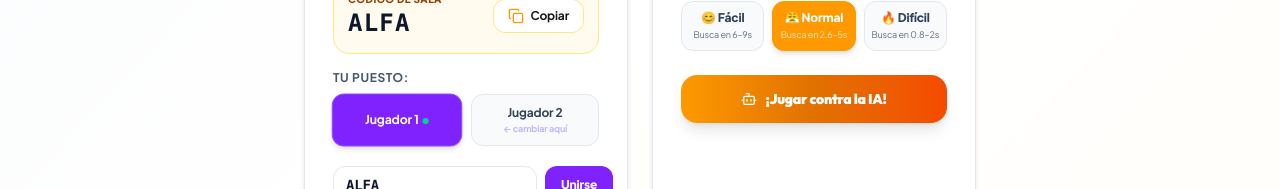
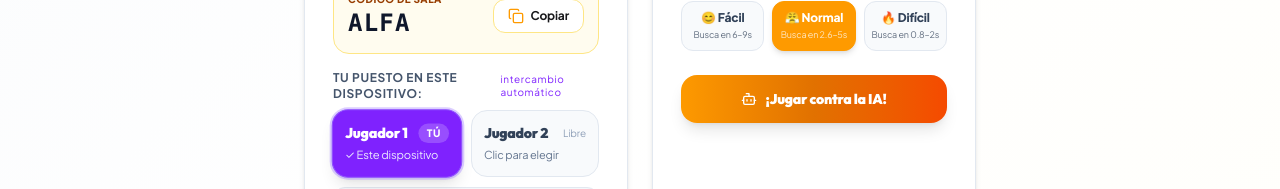
Before and after one commit to Jose-Guevara-R/enustop, a React (Vite) app: page / in a window 1280 px wide. Shown: the part 763-952 px from the top of the page. Built offline with nearby package versions, Linux system fonts and the light colour scheme; no server answers.

Commit message:
fix: mutual exclusion of player slots with automatic real-time swap across devices

```diff
--- a/server.ts
+++ b/server.ts
@@ -90,6 +90,21 @@ function getOrCreateRoom(roomId: string, isBotGame: boolean = false): RoomInstan
 }
 
 function broadcastRoomState(room: RoomInstance) {
+  // Purge any closed or broken sockets
+  for (const client of Array.from(room.clients)) {
+    if (client.ws.readyState !== WebSocket.OPEN) {
+      room.clients.delete(client);
+    }
+  }
+
+  // Synchronize connected status strictly from active client connections
+  const hasP1 = Array.from(room.clients).some(c => c.slot === 'player1');
+  const hasP2 = Array.from(room.clients).some(c => c.slot === 'player2');
+  room.state.player1.connected = hasP1;
+  if (!room.state.isBotGame) {
+    room.state.player2.connected = hasP2;
+  }
+
   for (const client of room.clients) {
     if (client.ws.readyState === WebSocket.OPEN) {
       client.ws.send(
@@ -463,20 +478,68 @@ wss.on('connection', (ws: WebSocket) => {
         const roomId = (action.roomId || 'DEFAULT').toUpperCase();
         const room = getOrCreateRoom(roomId, false);
 
-        // Determine player slot
+        // Purge closed or dead sockets
+        for (const c of Array.from(room.clients)) {
+          if (c.ws.readyState !== WebSocket.OPEN) {
+            room.clients.delete(c);
+          }
+        }
+
+        // Check if this ws was already registered in the room
+        const existing = Array.from(room.clients).find((c) => c.ws === ws);
+
+        // Active rival clients on other sockets
+        const rivalP1 = Array.from(room.clients).find((c) => c.ws !== ws && c.slot === 'player1');
+        const rivalP2 = Array.from(room.clients).find((c) => c.ws !== ws && c.slot === 'player2');
+
         let slot: PlayerId | 'spectator' = 'spectator';
-        if (action.preferredSlot === 'player1' && !room.state.player1.connected) {
-          slot = 'player1';
-        } else if (action.preferredSlot === 'player2' && !room.state.player2.connected) {
-          slot = 'player2';
-        } else if (!room.state.player1.connected) {
-          slot = 'player1';
-        } else if (!room.state.player2.connected) {
-          slot = 'player2';
+
+        if (action.preferredSlot === 'player2') {
+          if (!rivalP2) {
+            slot = 'player2';
+          } else if (!rivalP1) {
+            // Rival was player2: auto-swap rival to player1 so this player gets player2
+            rivalP2.slot = 'player1';
+            slot = 'player2';
+          } else {
+            slot = 'spectator';
+          }
+        } else if (action.preferredSlot === 'player1') {
+          if (!rivalP1) {
+            slot = 'player1';
+          } else if (!rivalP2) {
+            // Rival was player1: auto-swap rival to player2 so this player gets player1
+            rivalP1.slot = 'player2';
+            slot = 'player1';
+          } else {
+            slot = 'spectator';
+          }
+        } else {
+          // No explicit preference: pick free slot without displacing
+          if (!rivalP1) {
+            slot = 'player1';
+          } else if (!rivalP2) {
+            slot = 'player2';
+          } else {
+            slot = 'spectator';
+          }
+        }
+
+        if (existing) {
+          existing.roomId = roomId;
+          existing.slot = slot;
+          clientConn = existing;
+        } else {
+          clientConn = {
+            ws,
+            roomId,
+            slot,
+            playerId: Math.random().toString(36).substring(2, 9),
+          };
+          room.clients.add(clientConn);
         }
 
         if (slot !== 'spectator') {
-          room.state[slot].connected = true;
           if (action.playerName && action.playerName !== 'Jugador 1' && action.playerName !== 'Jugador 2') {
             room.state[slot].name = action.playerName;
           } else {
@@ -484,24 +547,38 @@ wss.on('connection', (ws: WebSocket) => {
           }
         }
 
-        clientConn = {
-          ws,
-          roomId,
-          slot,
-          playerId: Math.random().toString(36).substring(2, 9),
-        };
-        room.clients.add(clientConn);
+        broadcastRoomState(room);
+        return;
+      }
 
-        // Auto-start if both players connected and in lobby
-        if (
-          room.state.state === 'lobby' &&
-          room.state.player1.connected &&
-          room.state.player2.connected
-        ) {
-          room.state.state = 'rps';
+      if (action.type === 'SWITCH_SLOT') {
+        if (!clientConn) return;
+        const room = rooms.get(clientConn.roomId);
+        if (!room) return;
+
+        const targetSlot: PlayerId = action.slot;
+        const rivalSlot: PlayerId = targetSlot === 'player1' ? 'player2' : 'player1';
+
+        // Find rival currently occupying targetSlot
+        const rivalClient = Array.from(room.clients).find(
+          (c) => c.ws !== ws && c.slot === targetSlot && c.ws.readyState === WebSocket.OPEN
+        );
+
+        if (rivalClient) {
+          // Automatic mutual swap!
+          rivalClient.slot = rivalSlot;
+          room.state[rivalSlot].name = rivalSlot === 'player1' ? 'Jugador 1' : 'Jugador 2';
         }
 
+        clientConn.slot = targetSlot;
+        room.state[targetSlot].name = targetSlot === 'player1' ? 'Jugador 1' : 'Jugador 2';
+
         broadcastRoomState(room);
+        broadcastEvent(room, {
+          type: 'SLOT_SWAPPED',
+          newSlot: targetSlot,
+          message: `Puestos actualizados: ${targetSlot === 'player1' ? 'Jugador 1' : 'Jugador 2'}`,
+        });
         return;
       }
 
@@ -648,14 +725,7 @@ wss.on('connection', (ws: WebSocket) => {
       const room = rooms.get(clientConn.roomId);
       if (room) {
         room.clients.delete(clientConn);
-        if (clientConn.slot === 'player1' || clientConn.slot === 'player2') {
-          // Check if any other client is on that slot
-          const stillConnected = Array.from(room.clients).some((c) => c.slot === clientConn?.slot);
-          if (!stillConnected && !room.state.isBotGame) {
-            room.state[clientConn.slot].connected = false;
-            broadcastRoomState(room);
-          }
-        }
+        broadcastRoomState(room);
       }
     }
   });
--- a/src/components/Header.tsx
+++ b/src/components/Header.tsx
@@ -39,7 +39,7 @@ export const Header: React.FC<HeaderProps> = ({
   const openSecondTab = () => {
     const url = new URL(window.location.href);
     url.searchParams.set('room', roomId);
-    url.searchParams.set('slot', 'player2');
+    url.searchParams.set('slot', mySlot === 'player1' ? 'player2' : 'player1');
     window.open(url.toString(), '_blank');
   };
 
--- a/src/components/LobbyScreen.tsx
+++ b/src/components/LobbyScreen.tsx
@@ -41,7 +41,8 @@ export const LobbyScreen: React.FC<LobbyScreenProps> = ({
     }
   };
 
-  const inviteUrl = `${window.location.origin}${window.location.pathname}?room=${roomId}`;
+  const inviteSlot: PlayerId = mySlot === 'player1' ? 'player2' : 'player1';
+  const inviteUrl = `${window.location.origin}${window.location.pathname}?room=${roomId}&slot=${inviteSlot}`;
 
   const copyLink = () => {
     navigator.clipboard.writeText(inviteUrl);
@@ -50,7 +51,7 @@ export const LobbyScreen: React.FC<LobbyScreenProps> = ({
   };
 
   const whatsappMsg = encodeURIComponent(
-    `¡Hola! Te invito a jugar *NumSTOP!* 🔢⚡\nEntra con el código de sala *${roomId}*:\n${inviteUrl}`
+    `¡Hola! Te invito a jugar *NumSTOP!* 🔢⚡\nEntra con el código de sala *${roomId}* (puesto asignado: ${inviteSlot === 'player1' ? 'Jugador 1' : 'Jugador 2'}):\n${inviteUrl}`
   );
 
   const handleJoinRoom = (e: React.FormEvent) => {
@@ -184,33 +185,52 @@ export const LobbyScreen: React.FC<LobbyScreenProps> = ({
             </div>
 
             {/* Slot selector — auto-asigna el contrario */}
-            <div className="text-xs font-bold uppercase tracking-wider text-slate-600 dark:text-slate-400 mb-2">Tu puesto:</div>
-            <div className="grid grid-cols-2 gap-2.5 mb-5">
+            <div className="flex items-center justify-between text-xs font-bold uppercase tracking-wider text-slate-600 dark:text-slate-400 mb-2">
+              <span>Tu puesto en este dispositivo:</span>
+              <span className="text-[10px] text-violet-600 dark:text-violet-400 lowercase font-normal">intercambio automático</span>
+            </div>
+            <div className="grid grid-cols-2 gap-2.5 mb-2.5">
               {(['player1', 'player2'] as PlayerId[]).map(slot => {
-                const oppositeSlot: PlayerId = slot === 'player1' ? 'player2' : 'player1';
+                const isSelected = mySlot === slot;
+                const isRivalConnected = roomState[slot].connected && !isSelected;
                 const handleClick = () => {
-                  // Si ya soy este slot, no hacer nada
                   if (mySlot === slot) return;
-                  // Elegir este slot; el otro jugador (si existe en otra pestaña) ya estará en el opuesto
                   onSwitchSlot(slot);
-                  // Si el jugador actual estaba en el opuesto, liberar ese slot tomando el nuevo
-                  // (el servidor/BroadcastChannel lo propagará automáticamente)
                 };
                 return (
                   <button key={slot} onClick={handleClick}
-                    className={`py-2.5 px-3 rounded-xl border text-xs font-bold transition-all cursor-pointer ${
-                      mySlot === slot
-                        ? 'border-violet-500 bg-violet-600 text-white shadow-md scale-[1.02]'
-                        : 'border-slate-200 dark:border-slate-700 bg-slate-50 dark:bg-slate-800 text-slate-700 dark:text-slate-300 hover:bg-slate-100'
+                    className={`p-3 rounded-2xl border text-left transition-all cursor-pointer relative flex flex-col justify-between ${
+                      isSelected
+                        ? 'border-violet-500 bg-violet-600 text-white shadow-lg ring-2 ring-violet-400/40 scale-[1.02]'
+                        : 'border-slate-200 dark:border-slate-700 bg-slate-50 dark:bg-slate-800/80 text-slate-700 dark:text-slate-300 hover:bg-slate-100 hover:border-violet-300 dark:hover:border-violet-600'
                     }`}>
-                    <span>{slot === 'player1' ? 'Jugador 1' : 'Jugador 2'}</span>
-                    {roomState[slot].connected && <span className="ml-1 w-1.5 h-1.5 rounded-full bg-emerald-400 inline-block" />}
-                    {mySlot !== slot && roomState[oppositeSlot].connected && mySlot === oppositeSlot && (
-                      <span className="block text-[9px] text-violet-300 mt-0.5">← cambiar aquí</span>
-                    )}
+                    <div className="flex items-center justify-between w-full mb-1">
+                      <span className="font-display font-black text-sm">{slot === 'player1' ? 'Jugador 1' : 'Jugador 2'}</span>
+                      {isSelected ? (
+                        <span className="px-2 py-0.5 rounded-full bg-white/20 text-[10px] font-black uppercase tracking-wider text-white">
+                          Tú
+                        </span>
+                      ) : isRivalConnected ? (
+                        <span className="px-2 py-0.5 rounded-full bg-emerald-100 dark:bg-emerald-950/60 text-emerald-700 dark:text-emerald-300 text-[10px] font-bold flex items-center gap-1">
+                          <span className="w-1.5 h-1.5 rounded-full bg-emerald-500 animate-pulse" /> Rival
+                        </span>
+                      ) : (
+                        <span className="text-[10px] text-slate-400">Libre</span>
+                      )}
+                    </div>
+                    <div className={`text-[11px] ${isSelected ? 'text-violet-100' : 'text-slate-500 dark:text-slate-400'}`}>
+                      {isSelected
+                        ? '✓ Este dispositivo'
+                        : isRivalConnected
+                        ? 'Clic para intercambiar'
+                        : 'Clic para elegir'}
+                    </div>
                   </button>
                 );
               })}
+            </div>
+            <div className="text-[11px] text-slate-500 dark:text-slate-400 mb-4 bg-slate-100/80 dark:bg-slate-800/60 p-2.5 rounded-xl border border-slate-200 dark:border-slate-700/60 leading-snug">
+              ⚡ <strong>Diferenciación automática:</strong> Si este dispositivo elige <em>Jugador 1</em>, el otro dispositivo pasará automáticamente a ser <em>Jugador 2</em> (y viceversa).
             </div>
 
             {/* Join different room */}
--- a/src/hooks/useGameSync.ts
+++ b/src/hooks/useGameSync.ts
@@ -119,31 +119,54 @@ export function useGameSync(initialRoomId: string = 'ALFA', initialSlot: PlayerI
       if (!data || !data.type) return;
 
       if (data.type === 'BC_HELLO') {
-        const otherSlot = data.slot as PlayerId;
+        const incomingSlot = data.slot as PlayerId;
         setRivalDisconnected(false);
+
+        // If the incoming tab has the same slot as me, assign it the opposite slot!
+        const assignedSlotForOther: PlayerId = (incomingSlot === mySlot)
+          ? (mySlot === 'player1' ? 'player2' : 'player1')
+          : incomingSlot;
+
         setRoomState(prev => {
+          const myKey = mySlot === 'spectator' ? 'player1' : mySlot;
           const next = {
             ...prev,
-            [otherSlot]: { ...prev[otherSlot], connected: true },
+            [myKey]: { ...prev[myKey], connected: true },
+            [assignedSlotForOther]: { ...prev[assignedSlotForOther], connected: true },
           };
           bc.postMessage({
             type: 'BC_WELCOME',
             slot: mySlot,
+            assignSlot: assignedSlotForOther,
             state: next,
           });
           return next;
         });
       } else if (data.type === 'BC_WELCOME') {
-        const otherSlot = data.slot as PlayerId;
         setRivalDisconnected(false);
+        if (data.assignSlot && data.assignSlot !== mySlot) {
+          setMySlot(data.assignSlot);
+          showNotification(`Asignado automáticamente como ${data.assignSlot === 'player1' ? 'Jugador 1' : 'Jugador 2'}`, 2500);
+        }
         setRoomState(prev => {
-          const slotKey = mySlot === 'spectator' ? 'player1' : mySlot;
+          const actualSlot = data.assignSlot || (mySlot === 'spectator' ? 'player1' : mySlot);
+          const otherSlot = data.slot as PlayerId;
           return {
             ...data.state,
-            [slotKey]: { ...prev[slotKey], connected: true },
+            [actualSlot]: { ...data.state[actualSlot], connected: true },
             [otherSlot]: { ...data.state[otherSlot], connected: true },
           };
         });
+      } else if (data.type === 'BC_SWAP_SLOTS') {
+        // Rival picked data.senderSlot, so this tab automatically switches to data.receiverSlot!
+        setRivalDisconnected(false);
+        setMySlot(data.receiverSlot);
+        setRoomState(prev => ({
+          ...prev,
+          [data.senderSlot]: { ...prev[data.senderSlot], connected: true },
+          [data.receiverSlot]: { ...prev[data.receiverSlot], connected: true },
+        }));
+        showNotification(`El rival eligió ${data.senderSlot === 'player1' ? 'Jugador 1' : 'Jugador 2'}. Pasaste automáticamente a ${data.receiverSlot === 'player1' ? 'Jugador 1' : 'Jugador 2'}.`, 3000);
       } else if (data.type === 'BC_STATE') {
         if (data.originSlot !== mySlot) {
           if (data.sound === 'stop') soundManager.playDeskBell();
@@ -221,7 +244,12 @@ export function useGameSync(initialRoomId: string = 'ALFA', initialSlot: PlayerI
             switch (data.type) {
               case 'ROOM_STATE':
                 setRoomState(data.state);
-                if (data.yourSlot) setMySlot(data.yourSlot);
+                if (data.yourSlot && data.yourSlot !== 'spectator') {
+                  setMySlot(data.yourSlot);
+                }
+                break;
+              case 'SLOT_SWAPPED':
+                showNotification(data.message, 2500);
                 break;
               case 'RPS_TIE':
                 soundManager.playTie();
@@ -719,12 +747,22 @@ export function useGameSync(initialRoomId: string = 'ALFA', initialSlot: PlayerI
 
   const switchRoleSlot = useCallback((slot: PlayerId) => {
     setMySlot(slot);
+    const oppositeSlot: PlayerId = slot === 'player1' ? 'player2' : 'player1';
     if (connected) {
-      sendAction({ type: 'JOIN_ROOM', roomId, preferredSlot: slot });
+      sendAction({ type: 'SWITCH_SLOT', slot });
     } else if (bcRef.current) {
-      bcRef.current.postMessage({ type: 'BC_HELLO', slot });
+      bcRef.current.postMessage({
+        type: 'BC_SWAP_SLOTS',
+        senderSlot: slot,
+        receiverSlot: oppositeSlot,
+      });
+      setRoomState(prev => ({
+        ...prev,
+        [slot]: { ...prev[slot], connected: true },
+        [oppositeSlot]: { ...prev[oppositeSlot], connected: true },
+      }));
     }
-  }, [connected, roomId, sendAction]);
+  }, [connected, sendAction]);
 
   return {
     roomId, setRoomId,
--- a/src/types.ts
+++ b/src/types.ts
@@ -87,6 +87,7 @@ export interface GameRoomState {
 
 export type ClientAction =
   | { type: 'JOIN_ROOM'; roomId: string; playerName?: string; preferredSlot?: PlayerId }
+  | { type: 'SWITCH_SLOT'; slot: PlayerId }
   | { type: 'START_GAME'; isBotGame?: boolean; botDifficulty?: BotDifficulty }
   | { type: 'RPS_PICK'; choice: 'rock' | 'paper' | 'scissors' }
   | { type: 'CHOOSE_TARGET'; number: number }
@@ -99,6 +100,7 @@ export type ClientAction =
 
 export type ServerMessage =
   | { type: 'ROOM_STATE'; state: GameRoomState; yourSlot: PlayerId | 'spectator' }
+  | { type: 'SLOT_SWAPPED'; newSlot: PlayerId; message: string }
   | { type: 'RPS_TIE'; p1Choice: RpsChoice; p2Choice: RpsChoice; message: string }
   | { type: 'RPS_WIN'; winner: PlayerId; p1Choice: RpsChoice; p2Choice: RpsChoice }
   | { type: 'TARGET_CHOSEN'; targetNumber: number; marker: PlayerId; searcher: PlayerId }
```
